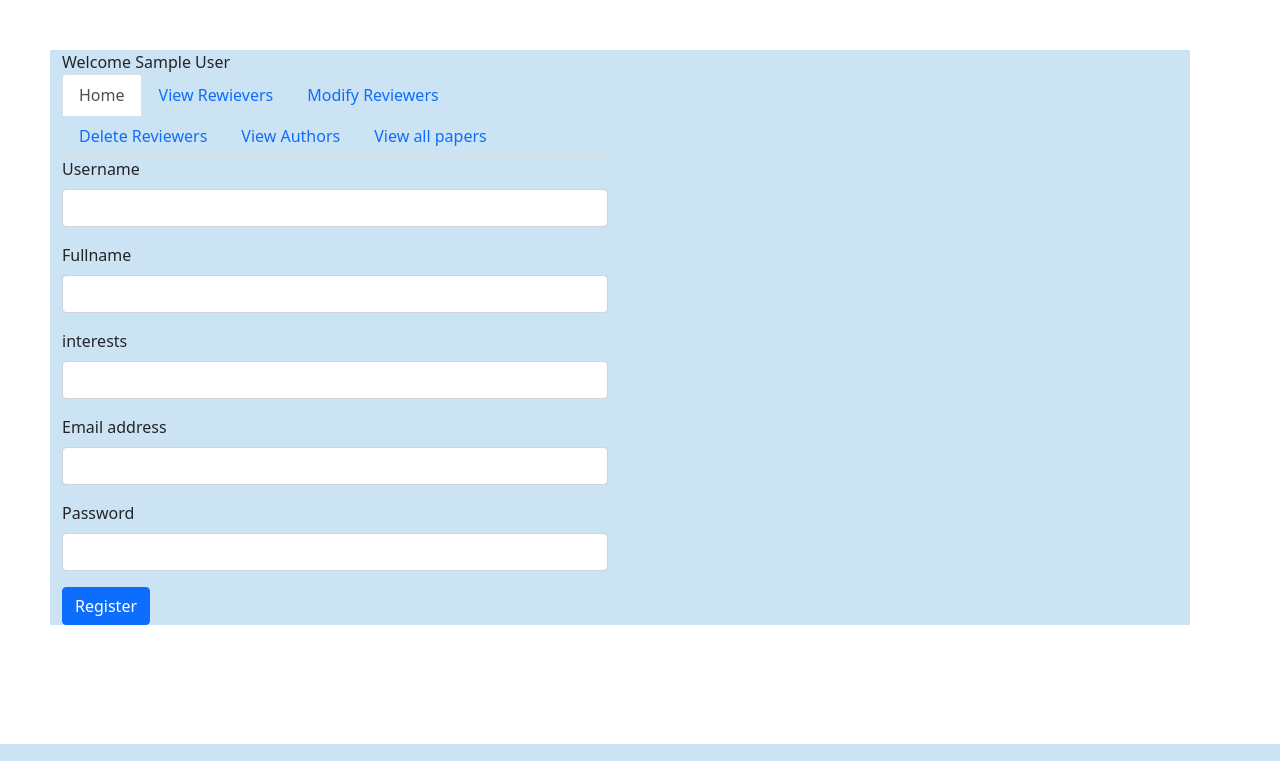
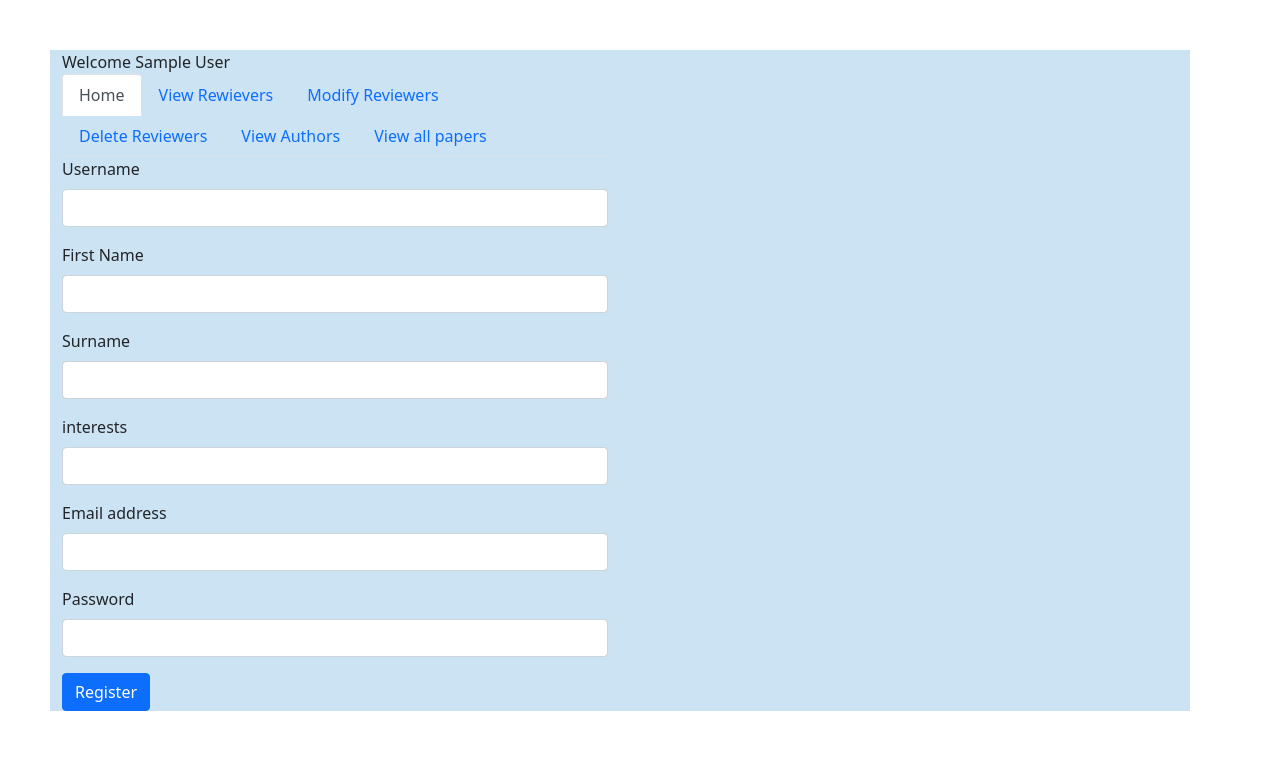
Before and after one commit to nurlanmamedov/conference, a Flask app: page / in a window 1280 px wide. Shown: the part 56-817 px from the top of the page. Run offline with Flask 2, Linux system fonts and the light colour scheme; the visitor is signed in with stand-in values (Sample User, id 1); data that the repository does not hold is empty; parts of the project's set-up code (start-up, migrations or seed data) failed here and were passed over; some libraries are stand-ins or nearby versions.

Commit message:
reviewers changed from fullname to surname and first name

```diff
--- a/app.py
+++ b/app.py
@@ -62,14 +62,15 @@ def reviewers():
     if request.method == 'POST':
 
         username = request.form['username']
-        fullname = request.form['fullname']
+        firstname = request.form['firstname']
+        surname=request.form['surname']
         interests = request.form['interests']
         email = request.form['email']
         password = request.form['password'].encode('utf-8')
         hash_password = bcrypt.hashpw(password, bcrypt.gensalt())
 
         cur = mysql.connection.cursor()
-        cur.execute("INSERT INTO rewievers (username, fullname, interests, email, password) VALUES (%s,%s,%s,%s,%s)",(username, fullname,interests, email, hash_password))
+        cur.execute("INSERT INTO rewievers (username, firstname, surname,interests, email, password) VALUES (%s,%s,%s,%s,%s,%s)",(username, firstname,surname,interests, email, hash_password))
         mysql.connection.commit()
         return render_template("home.html")
     else:
@@ -177,7 +178,9 @@ def login_reviewer():
 
         if len(user) > 0:
             if bcrypt.hashpw(password, user["password"].encode('utf-8')) == user["password"].encode('utf-8'):
-                session['fullname'] = user['fullname']
+                session['firstname'] = user['firstname']
+                session['surname'] = user['surname']
+
                 session['email'] = user['email']
                 return render_template("reviewers.html", name=user['fullname'])
             else:
--- a/templates/home.html
+++ b/templates/home.html
@@ -32,10 +32,18 @@
                         aria-describedby="usernameHelp">
                   </div>
                   <div class="mb-3">
-                     <label for="exampleInputEmail1" class="form-label">Fullname</label>
-                     <input type="form-text" class="form-control" name="fullname" id="fullname"
-                        aria-describedby="fullnameHelp">
+                     <label for="exampleInputEmail1" class="form-label">First Name</label>
+                     <input type="form-text" class="form-control" name="firstname" id="firstname"
+                        aria-describedby="firstnameHelp">
                   </div>
+
+                  <div class="mb-3">
+                     <label for="exampleInputEmail1" class="form-label">Surname</label>
+                     <input type="form-text" class="form-control" name="surname" id="surname"
+                        aria-describedby="surnameHelp">
+                  </div>
+
+
                   <div class="mb-3">
                      <label for="exampleInputEmail1" class="form-label">interests</label>
                      <input type="form-text" class="form-control" name="interests" id="interests"
```
